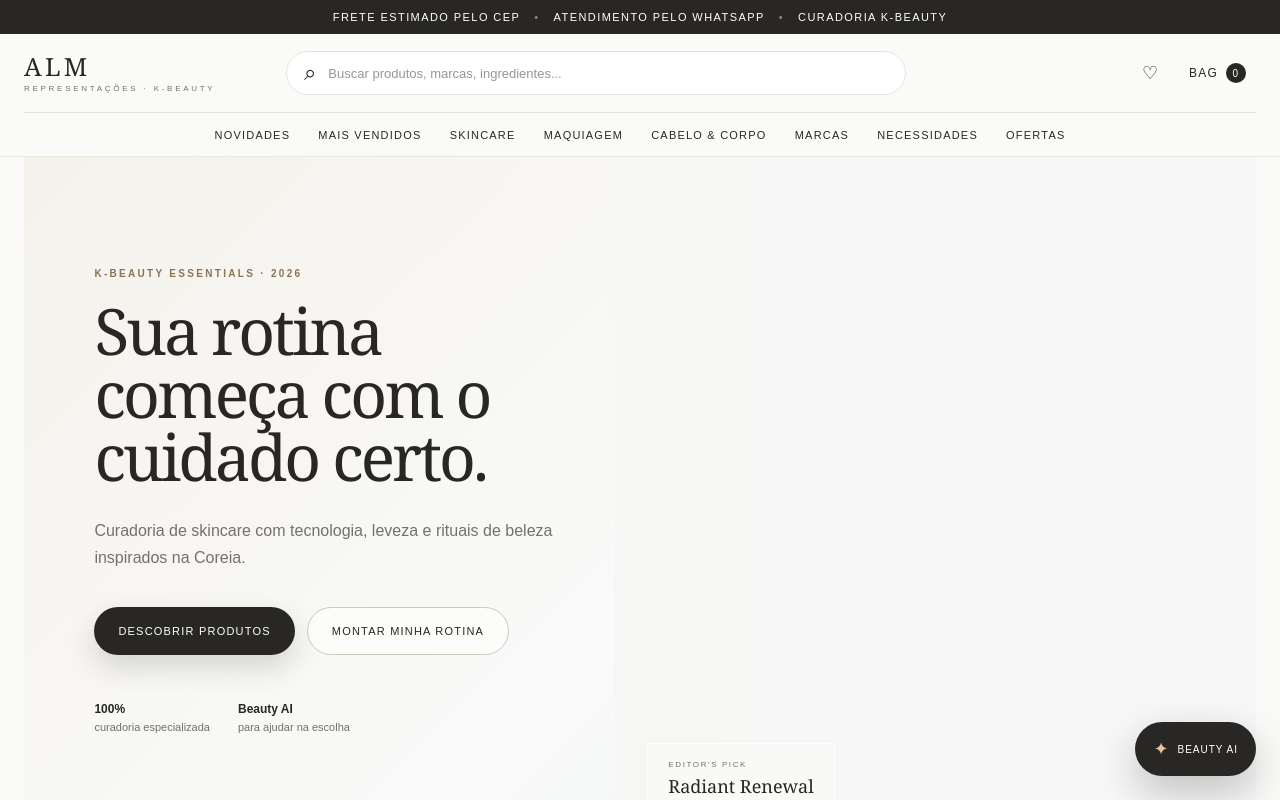
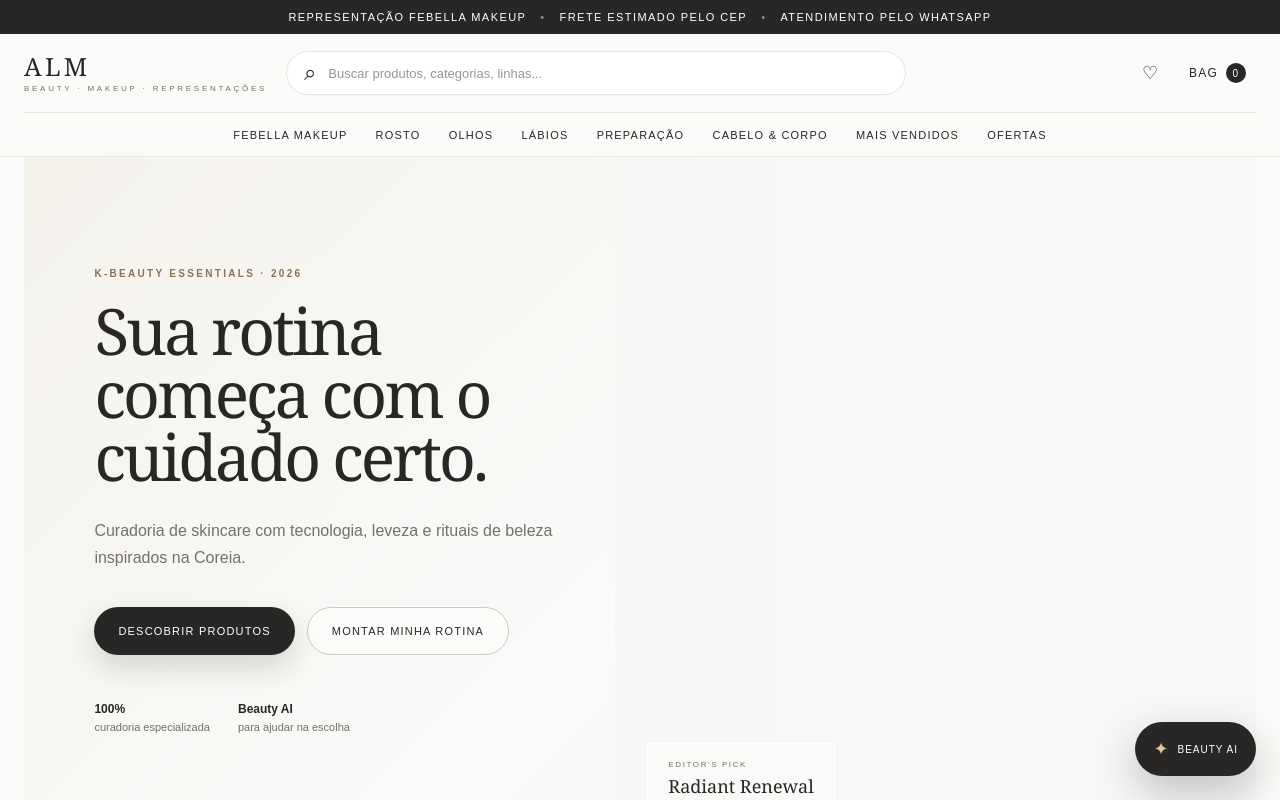
Before and after one commit to FerisReptilium/Alm-representa-es, a Next.js app: page / in a window 1280 px wide. Shown: the top 800 px of the page. Built offline with nearby package versions, Linux system fonts and the light colour scheme.

Commit message:
feat: align navigation with Febella Makeup representation

```diff
--- a/components/site-header.tsx
+++ b/components/site-header.tsx
@@ -2,7 +2,7 @@
 
 import { useState } from "react";
 
-const navigation = ["Novidades", "Mais vendidos", "Skincare", "Maquiagem", "Cabelo & Corpo", "Marcas", "Necessidades", "Ofertas"];
+const navigation = ["Febella Makeup", "Rosto", "Olhos", "Lábios", "Preparação", "Cabelo & Corpo", "Mais vendidos", "Ofertas"];
 
 export function SiteHeader() {
   const [open, setOpen] = useState(false);
@@ -10,23 +10,23 @@ export function SiteHeader() {
   return (
     <>
       <div className="announcement">
-        <span>Frete estimado pelo CEP</span><span className="announcementDot">•</span><span>Atendimento pelo WhatsApp</span><span className="announcementDot">•</span><span>Curadoria K-Beauty</span>
+        <span>Representação Febella Makeup</span><span className="announcementDot">•</span><span>Frete estimado pelo CEP</span><span className="announcementDot">•</span><span>Atendimento pelo WhatsApp</span>
       </div>
       <header className="siteHeader">
         <div className="headerMain container">
           <button className="iconButton menuButton" aria-label="Abrir menu" onClick={() => setOpen(true)}><span></span><span></span></button>
-          <a className="brand" href="#" aria-label="Página inicial"><span className="brandMain">ALM</span><span className="brandSub">REPRESENTAÇÕES · K-BEAUTY</span></a>
-          <label className="searchBox"><span className="searchIcon">⌕</span><input type="search" placeholder="Buscar produtos, marcas, ingredientes..." aria-label="Buscar" /></label>
+          <a className="brand" href="#" aria-label="Página inicial"><span className="brandMain">ALM</span><span className="brandSub">BEAUTY · MAKEUP · REPRESENTAÇÕES</span></a>
+          <label className="searchBox"><span className="searchIcon">⌕</span><input type="search" placeholder="Buscar produtos, categorias, linhas..." aria-label="Buscar" /></label>
           <div className="headerActions"><button className="iconButton" aria-label="Minha conta">♡</button><button className="iconButton cartButton" aria-label="Carrinho">Bag<span className="cartCount">0</span></button></div>
         </div>
-        <nav className="desktopNav container" aria-label="Navegação principal">{navigation.map((item) => <a key={item} href="#catalogo">{item}</a>)}</nav>
+        <nav className="desktopNav container" aria-label="Navegação principal">{navigation.map((item) => <a key={item} href={item === "Febella Makeup" ? "#febella" : "#catalogo"}>{item}</a>)}</nav>
       </header>
       <div className={`mobileDrawer ${open ? "isOpen" : ""}`} aria-hidden={!open}>
         <button className="drawerBackdrop" aria-label="Fechar menu" onClick={() => setOpen(false)} />
         <aside className="drawerPanel">
           <div className="drawerHeader"><strong>Menu</strong><button className="iconButton" onClick={() => setOpen(false)} aria-label="Fechar">×</button></div>
           <label className="searchBox mobileSearch"><span className="searchIcon">⌕</span><input type="search" placeholder="O que você procura?" aria-label="Buscar" /></label>
-          <nav className="drawerNav">{navigation.map((item) => <a key={item} href="#catalogo" onClick={() => setOpen(false)}>{item}<span>›</span></a>)}</nav>
+          <nav className="drawerNav">{navigation.map((item) => <a key={item} href={item === "Febella Makeup" ? "#febella" : "#catalogo"} onClick={() => setOpen(false)}>{item}<span>›</span></a>)}</nav>
           <div className="drawerService">Atendimento humano pelo WhatsApp</div>
         </aside>
       </div>
```
